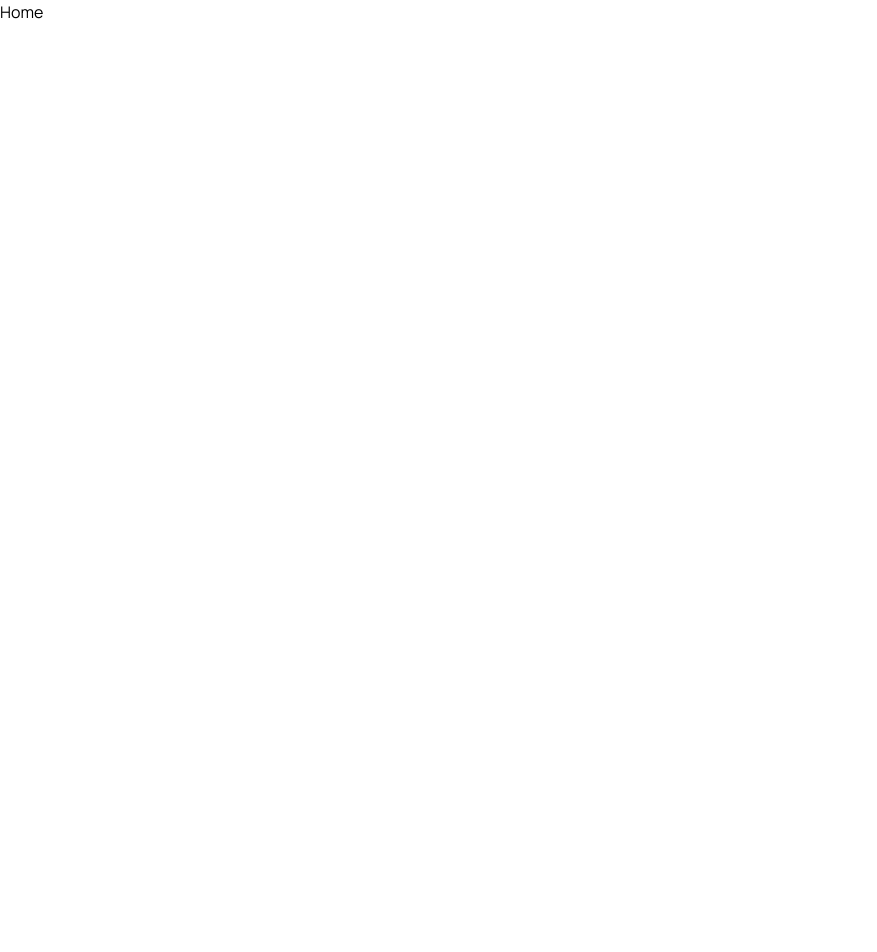
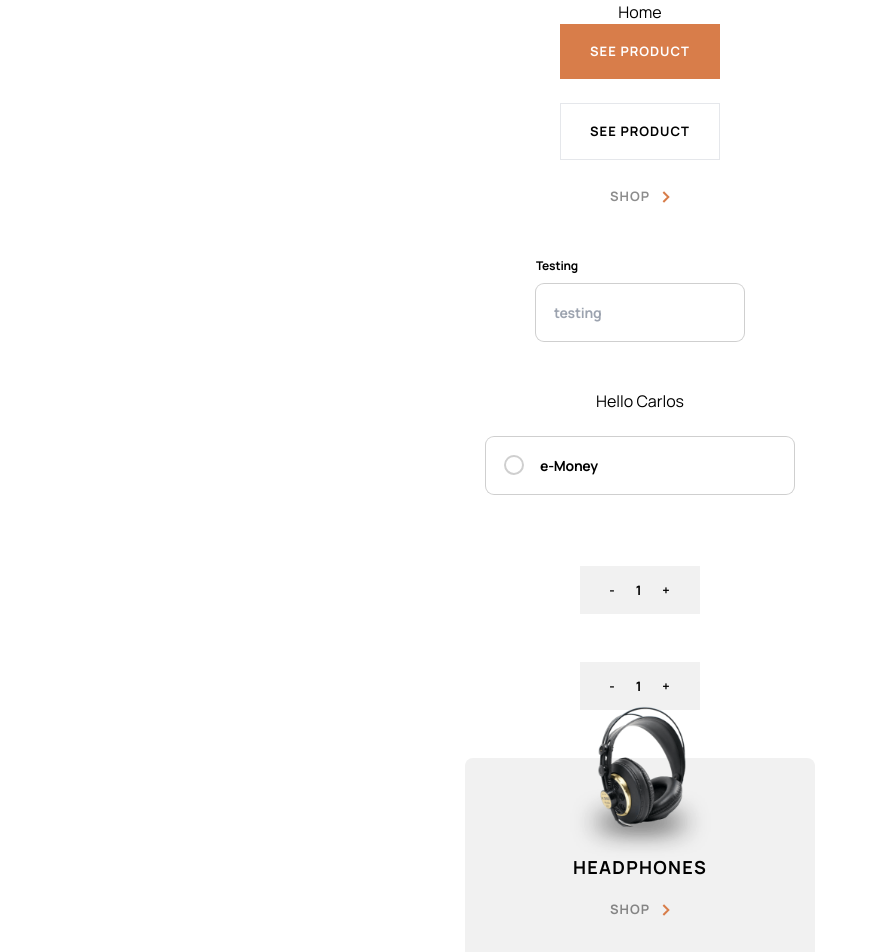
Before and after one commit to caarlosdamian/ecommerce-website, a React (Vite) app: page / in a window 1280 px wide. Shown: the top 952 px of the page, without its empty margins (0-877 px from the left). Before the commit the page ends 800 px from the top, so only its background shows below. Built offline with nearby package versions, Linux system fonts and the light colour scheme.

Commit message:
feat(components): added category card

```diff
--- a/src/components/shared/button/Button.tsx
+++ b/src/components/shared/button/Button.tsx
@@ -17,7 +17,7 @@ export const Button = ({ variant, id, ...props }: Props) => {
     <button
       {...props}
       className={cn(
-        `subtitle-bold-1px p-[15px] text-customWhite min-w-[160px] uppercase `,
+        `subtitle-bold-1px text-customWhite uppercase `,
         BtnVariants[key]
       )}
     >
--- /dev/null
+++ b/src/components/shared/categoryCard/CategoryCard.tsx
@@ -0,0 +1,17 @@
+import { CategoryI } from '../../../types';
+import { Button } from '../button/Button';
+
+export const CategoryCard = ({ category, productImg }: CategoryI) => {
+  // TODO AJUST IMAGE ADD TRANSLATIONS
+  return (
+    <div className="bg-customGray w-[327px] h-[165px] rounded-lg px-[115px] pt-[80px] pb-6 relative flex items-center justify-center flex-col gap-4 sm:w-[223px] md:w-[350px] md:h-[204px] md:px-[108px]">
+      <img
+        src={productImg}
+        alt={`category-${category}`}
+        className="max-w-[133px] object-contain absolute top-[-52px] left-0 right-0 mx-auto md:max-w-[165px] md:min-w-[146px]"
+      />
+      <span className="h6-bold md:medium-bold">{category}</span>
+      <Button variant="link" id="btn_shop_label" />
+    </div>
+  );
+};
--- a/src/constants/index.ts
+++ b/src/constants/index.ts
@@ -1,6 +1,6 @@
 export const BtnVariants = {
   LINK: '',
-  PRIMARY: 'bg-primary hover:bg-third',
+  PRIMARY: 'bg-primary hover:bg-third p-[15px] min-w-[160px]',
   SECONDARY:
-    'bg-customWhite border ring-customBlack text-customBlack hover:text-customWhite hover:bg-customBlack',
+    'bg-customWhite border ring-customBlack text-customBlack hover:text-customWhite hover:bg-customBlack p-[15px] min-w-[160px]',
 };
--- a/src/pages/home/Home.tsx
+++ b/src/pages/home/Home.tsx
@@ -1,7 +1,56 @@
-import React from 'react'
+import { FormattedMessage } from 'react-intl';
+import { Button } from '../../components/shared/button/Button';
+import { TextInput } from '../../components/shared/textInput/TextInput';
+import { Radio } from '../../components/shared/radio/Radio';
+import { QuantityButton } from '../../components/shared/quantityButton/QuantityButton';
+import { CategoryCard } from '../../components/shared/categoryCard/CategoryCard';
+import categoryimg from '../../assets/shared/desktop/image-category-thumbnail-headphones.png';
+import categoryimg3 from '../../assets/shared/desktop/image-category-thumbnail-earphones.png';
+import categoryimg2 from '../../assets/shared/desktop/image-category-thumbnail-speakers.png';
 
 export const Home = () => {
   return (
-    <div>Home</div>
-  )
-}
+    <div className="flex flex-col items-center">
+      Home
+      <Button variant="primary" id="btn_see_product_label" />
+      <br />
+      <Button variant="secondary" id="btn_see_product_label" />
+      <br />
+      <Button variant="link" id="btn_shop_label" />
+      <br />
+      <br />
+      <TextInput
+        label="form_testing_label"
+        id="testing"
+        isError={false}
+        placeholder="form_testing_placeholder"
+      />
+      <br />
+      <br />
+      <FormattedMessage id="GREETING" values={{ name: 'Carlos' }} />
+      <br />
+      <br />
+      <Radio label="radio_label_example" value="prueba" />
+      <br />
+      <br />
+      <br />
+      <QuantityButton children={(counter) => console.log(counter)} />
+      <br />
+      <br />
+      <QuantityButton children={(counter) => console.log(counter)} />
+      <br />
+      <br />
+      <CategoryCard category="HEADPHONES" productImg={categoryimg} />
+      <br />
+      <br />
+      <CategoryCard category="SPEAKERS" productImg={categoryimg2} />
+      <br />
+      <br />
+      <CategoryCard category="EARPHONES" productImg={categoryimg3} />
+      <br />
+      <br />
+      <br />
+      <br />
+    </div>
+  );
+};
--- a/src/styles/index.css
+++ b/src/styles/index.css
@@ -56,8 +56,16 @@
         @apply text-[15px] font-normal leading-[25px];
     }
 
+    .medium {
+        @apply text-lg font-normal leading-normal tracking-[1.286px];
+    }
+
+    .medium-bold {
+        @apply text-lg font-bold leading-normal tracking-[1.286px];
+    }
+
     .small{
-        @apply text-[12px] font-normal leading-normal tracking-[-0.214px];
+        @apply text-[12px] font-bold leading-normal tracking-[-0.214px];
     }
 
     .small-bold{
--- a/src/types/index.ts
+++ b/src/types/index.ts
@@ -9,3 +9,8 @@ export interface LocaleI {
 }
 
 export type ChildrenFunction = (counter: number) => void;
+
+export interface CategoryI {
+  category: string;
+  productImg: string;
+}
```
